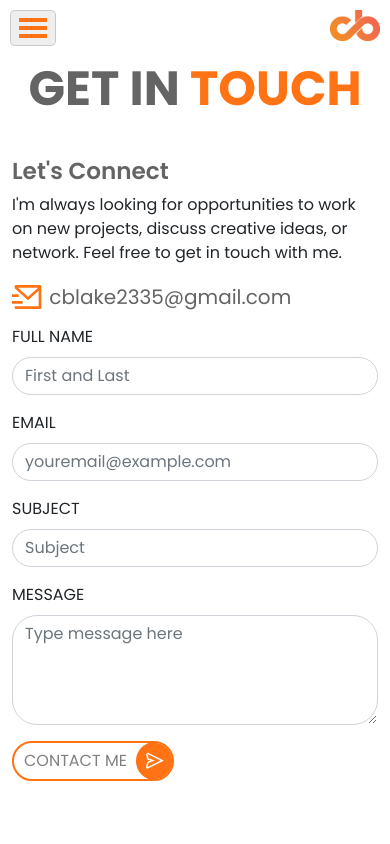
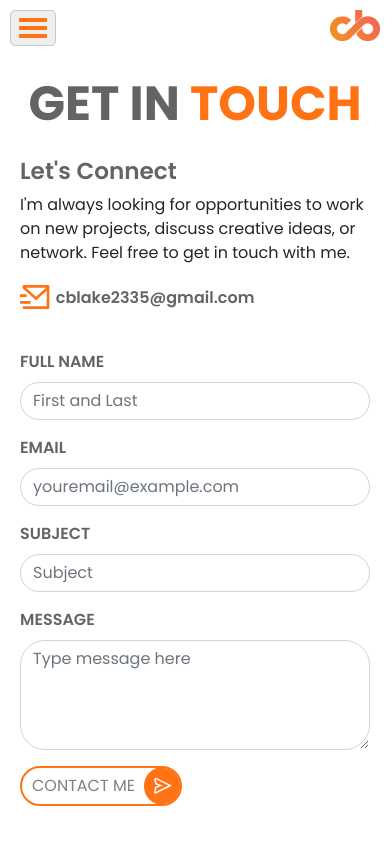
Before and after one commit to cblake35/Portfolio-V3, a React (Create React App) app: page /contact in a window 390 px wide. Built offline with nearby package versions, Linux system fonts and the light colour scheme; the HTML template or start-up script is replaced by a standard one.

Commit message:
Responsiveness update for contact page and updated styles for certain breakpoint for the whole site.

```diff
--- a/src/App.css
+++ b/src/App.css
@@ -537,7 +537,7 @@ body {
 
 .aboutMeImg {
     display: flex;
-    justify-content: end;
+    justify-content: flex-end;
     padding-right: 15px !important;
 }
 
@@ -858,10 +858,6 @@ body {
 
 /* Contact Styles */
 
-#contactPageContainer {
-    max-width: 1200px;
-}
-
 .contactTitleWrapper {
     margin-top: 60px !important;
     margin-bottom: 40px !important;
@@ -883,6 +879,10 @@ body {
     color: #FF7315;
 }
 
+.contactInfo {
+    padding-right: 20px !important;
+}
+
 .contactInfo h3 {
     font-weight: 600;
     color: #646464
@@ -895,8 +895,13 @@ body {
 }
 
 .contactInfo h5 {
-    font-weight: 500;
+    font-weight: 600;
     color: #646464;
+    font-size: 1rem;
+}
+
+.contactForm {
+    padding-left: 20px !important;
 }
 
 .contactForm button {
@@ -954,7 +959,8 @@ body {
 }
 
 .form-label {
-    font-weight: 500 !important;
+    font-weight: 600 !important;
+    color: #646464 !important;
 }
 
 .contactMeSvg svg {
@@ -1022,7 +1028,7 @@ body {
 
 }
 
-@media only screen and (max-width: 767px) {
+@media only screen and (max-width: 768px) {
 
     /* About Page */
     .aboutMeTitleWrapper {
@@ -1054,9 +1060,15 @@ body {
         margin: 75px 0 25px 0  !important;
     }
 
+    /* Contact Page */
+
+    .contactTitleWrapper {
+        margin: 75px 0 25px 0  !important;
+    }
+
 }
 
-@media only screen and (max-width: 992px) {
+@media only screen and (max-width: 991px) {
 
     .sidebar {
         display: none;
@@ -1105,9 +1117,21 @@ body {
     .aboutMeInfoWrapper p {
         padding-bottom: 35px;
     }
+
+    /* Contact Page */
+
+    .contactInfo {
+        padding: 0 20px !important;
+        margin-bottom: 25px !important;
+    }
+
+    .contactForm {
+        padding: 0 20px !important;
+        margin-bottom: 25px !important;
+    }
   }
 
-  @media only screen and (min-width: 993px) {
+  @media only screen and (min-width: 992px) {
 
     /* About Page */
     .aboutPageWrapper {
@@ -1119,5 +1143,9 @@ body {
         padding: 0 50px !important;
     }
 
+    /* Contact Page */
+    .contactPageWrapper {
+        padding: 0 75px !important;
+    }
 
   }
--- a/src/components/About.js
+++ b/src/components/About.js
@@ -55,51 +55,51 @@ function About() {
                 </Col>
             </Row>
             <Row className='skillsListWrapper'>
-                <Col xs={6} md={3} className='skillsList'>
+                <Col xs={6} sm={4} md={3} className='skillsList'>
                     <FaReact />
                     <h5>React</h5>
                 </Col>
-                <Col xs={6} md={3} className='skillsList'>
+                <Col xs={6} sm={4} md={3} className='skillsList'>
                     <IoLogoJavascript />
                     <h5>JavaScript</h5>
                 </Col>
-                <Col xs={6} md={3} className='skillsList'>
+                <Col xs={6} sm={4} md={3} className='skillsList'>
                     <SiPostgresql />
                     <h5>Postgres</h5>
                 </Col>
-                <Col xs={6} md={3} className='skillsList'>
+                <Col xs={6} sm={4} md={3} className='skillsList'>
                     <SiTypescript />
                     <h5>TypeScript</h5>
                 </Col>
-                <Col xs={6} md={3} className='skillsList'>
+                <Col xs={6} sm={4} md={3} className='skillsList'>
                     <FaNodeJs />
                     <h5>Node</h5>
                 </Col>
-                <Col xs={6} md={3} className='skillsList'>
+                <Col xs={6} sm={4} md={3} className='skillsList'>
                     <SiExpress />
                     <h5>Express</h5>
                 </Col>
-                <Col xs={6} md={3} className='skillsList'>
+                <Col xs={6} sm={4} md={3} className='skillsList'>
                     <AiFillHtml5 />
                     <h5>HTML</h5>
                 </Col>
-                <Col xs={6} md={3} className='skillsList'>
+                <Col xs={6} sm={4} md={3} className='skillsList'>
                     <FaCss3Alt />
                     <h5>CSS</h5>
                 </Col>
-                <Col xs={6} md={3} className='skillsList'>
+                <Col xs={6} sm={4} md={3} className='skillsList'>
                     <FaBootstrap />
                     <h5>Bootstrap</h5>
                 </Col>
-                <Col xs={6} md={3} className='skillsList'>
+                <Col xs={6} sm={4} md={3} className='skillsList'>
                     <SiSequelize />
                     <h5>Sequelize</h5>
                 </Col>
-                <Col xs={6} md={3} className='skillsList'>
+                <Col xs={6} sm={4} md={3} className='skillsList'>
                     <SiPostman />
                     <h5>Postman</h5>
                 </Col>
-                <Col xs={6} md={3} className='skillsList'>
+                <Col xs={6} sm={4} md={3} className='skillsList'>
                     <GrHeroku />
                     <h5>Heroku</h5>
                 </Col>
--- a/src/components/Contact.js
+++ b/src/components/Contact.js
@@ -8,14 +8,14 @@ function Contact() {
     const [state, handleSubmit] = useForm('mgerjrng');
 
     return (
-        <Container id='contactPageContainer'>
+        <Container className='contactPageWrapper'>
             <Row className='contactTitleWrapper'>
                 <Col className='contactTitle'>
                     <h1>Get In<span> Touch</span></h1>
                 </Col>
             </Row>
             <Row className='contactContentWrapper'>
-                <Col md={3} className='contactInfo'>
+                <Col lg={4} className='contactInfo'>
                     <h3>Let's Connect</h3>
                     <p>I'm always looking for opportunities to work on new projects,
                         discuss creative ideas, or network. Feel free to get in touch
@@ -23,7 +23,7 @@ function Contact() {
                     </p>
                     <h5><RiMailSendLine /> cblake2335@gmail.com</h5>
                 </Col>
-                <Col md={9} className='contactForm'>
+                <Col lg={8} className='contactForm'>
                     <Form onSubmit={handleSubmit}>
                         <Row className='formContentWrapper'>
                             <Form.Group md={4} as={Col} className='contactFormName mb-3' controlId='formcontrol1'>
--- a/src/components/Work.js
+++ b/src/components/Work.js
@@ -34,7 +34,7 @@ function Work() {
                 <Col sm={6} lg={4} className='workList'>
                     <img src={ecommerce} alt='Ecommerce Website' />
                     <div className='projectTitleOverlay' onClick={(e) => handleShowTwo()}>
-                        <p>Bedder Way Co</p>
+                        <p>Bedder Way</p>
                     </div>
                 </Col>
                 <Col sm={6} lg={4}  className='workList'>
@@ -130,7 +130,7 @@ const MyModals = (props) => {
 
             <Modal show={props.showTwo} onHide={props.handleCloseTwo}>
                 <Modal.Header closeButton>
-                    <Modal.Title className='modalTitle'>Bedder Way Co</Modal.Title>
+                    <Modal.Title className='modalTitle'>Bedder Way</Modal.Title>
                 </Modal.Header>
                 <Modal.Body className='modalBody'>
                     <img className='modalImg' src={ecommerce} alt='NeighborHub App' />
```
